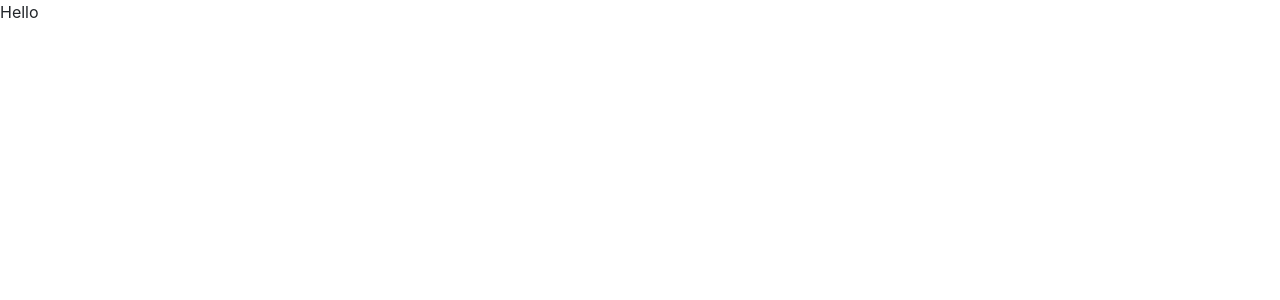
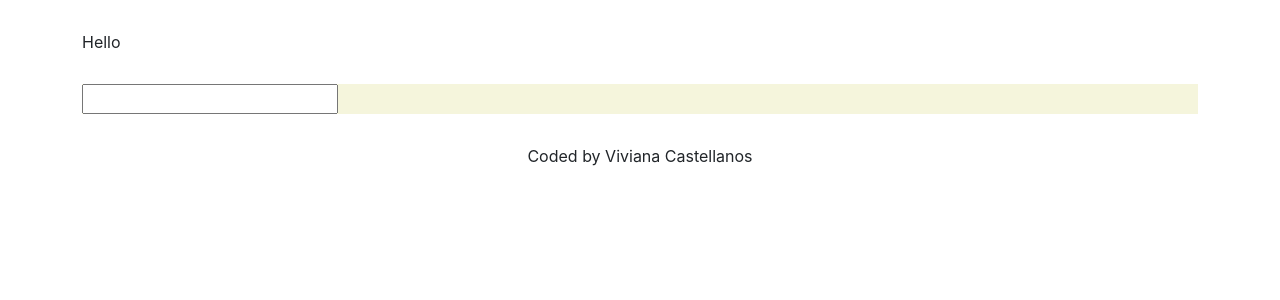
Before and after one commit to castelv2/dictionary-project, a React (Create React App) app: page / in a window 1280 px wide. Shown: the top 300 px of the page. Built offline with nearby package versions, Linux system fonts and the light colour scheme.

Commit message:
set up search engine

```diff
--- a/src/App.css
+++ b/src/App.css
@@ -0,0 +1,8 @@
+.App-header {
+  margin: 30px 0;
+}
+
+.App-footer {
+  text-align: center;
+  margin: 30px 0;
+}
--- a/src/App.js
+++ b/src/App.js
@@ -1,9 +1,16 @@
 import "./App.css";
+import Dictionary from "./Dictionary";
 
 function App() {
   return (
     <div className="App">
-      <header className="App-header">Hello</header>
+      <div className="container">
+        <header className="App-header">Hello</header>
+        <main>
+          <Dictionary />
+        </main>
+        <footer className="App-footer">Coded by Viviana Castellanos</footer>
+      </div>
     </div>
   );
 }
--- /dev/null
+++ b/src/Dictionary.css
@@ -0,0 +1,3 @@
+.Dictionary {
+  background: beige;
+}
--- /dev/null
+++ b/src/Dictionary.js
@@ -0,0 +1,23 @@
+import React, { useState } from "react";
+import "./Dictionary.css";
+
+export default function Dictionary() {
+  let [keyword, setKeyword] = useState("");
+
+  function search(event) {
+    event.preventDefault();
+    alert("Searching for " + keyword);
+  }
+
+  function handleKeywordChange(event) {
+    setKeyword(event.target.value);
+  }
+
+  return (
+    <div className="Dictionary">
+      <form onSubmit={search}>
+        <input type="search" onChange={handleKeywordChange} />
+      </form>
+    </div>
+  );
+}
```
